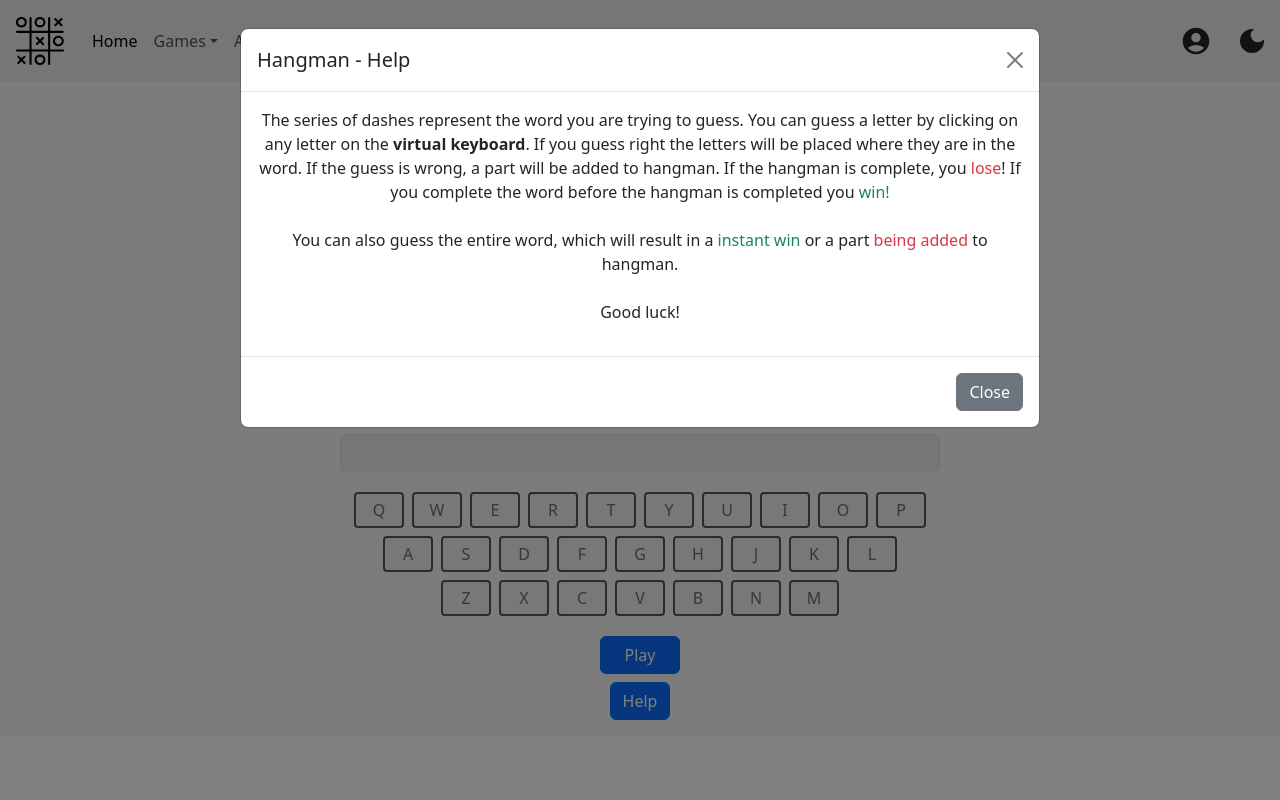
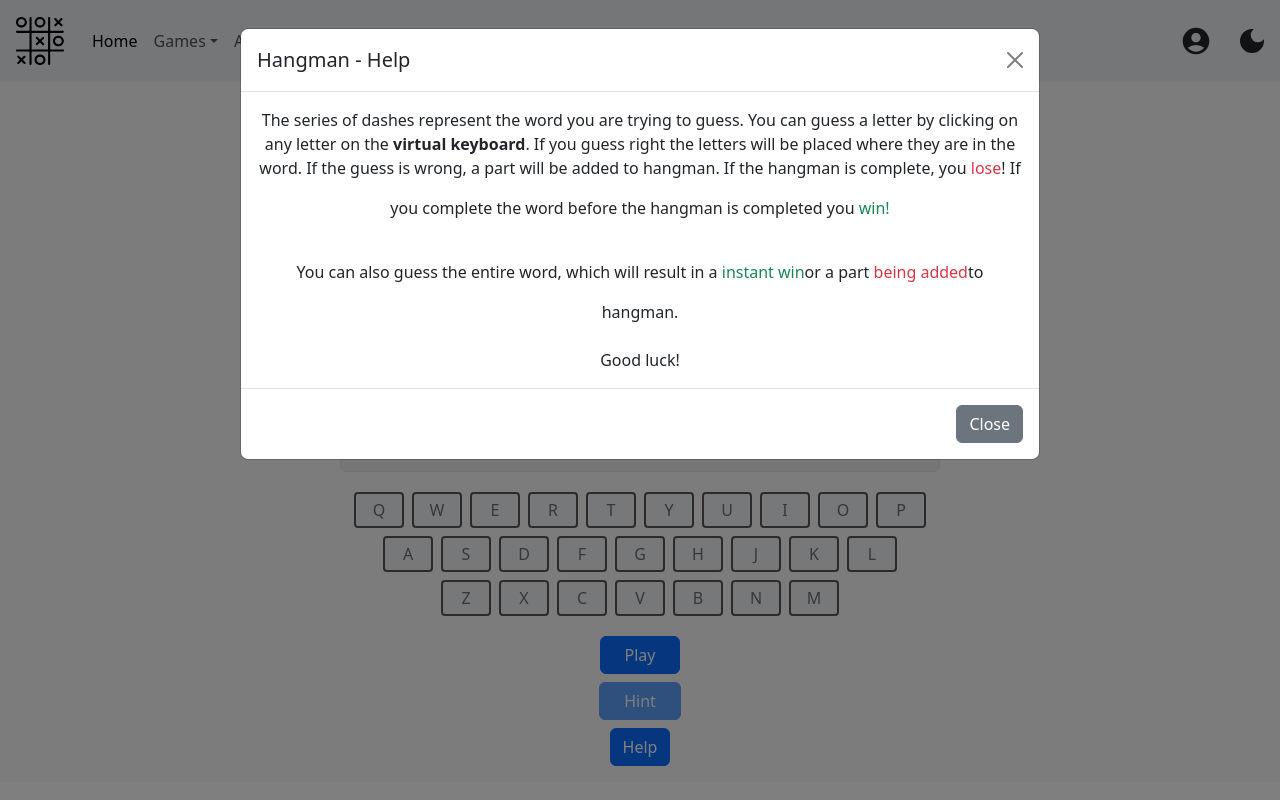
Before and after one commit to Zeden19/pencil-and-paper-games, a React (Vite) app: page /hangman in a window 1280 px wide. Both pictures are taken after a click on the button "Help". Built offline with nearby package versions, Linux system fonts and the light colour scheme.

Commit message:
Add hints for hangman

```diff
--- a/package.json
+++ b/package.json
@@ -11,6 +11,7 @@
   },
   "dependencies": {
     "@tanstack/react-query": "^5.51.23",
+    "axios": "^1.7.6",
     "bootstrap": "^5.3.3",
     "classnames": "^2.5.1",
     "express": "^4.19.2",
@@ -24,6 +25,7 @@
   "devDependencies": {
     "@eslint/js": "^9.8.0",
     "@types/bootstrap": "^5.2.10",
+    "@types/node": "^22.5.1",
     "@types/react": "^18.3.3",
     "@types/react-dom": "^18.3.0",
     "@vitejs/plugin-react": "^4.3.1",
--- a/src/HangMan/HangManBoard.tsx
+++ b/src/HangMan/HangManBoard.tsx
@@ -38,13 +38,6 @@ function HangManBoard() {
 
   return (
     <div>
-      {incorrectGuesses >= 6 && (
-        <div className={"text-danger"}>
-          You loose. Word was: <b>{word}</b>
-        </div>
-      )}
-      {win && wordPuzzle.length !== 0 && <div className={"text-success"}>You Win!</div>}
-
       <div className={"d-flex text-center align-items-center justify-content-center"}>
         <svg width={"11rem"} height={"15rem"} className={styles.figureContainer}>
           {/*Scaffolding*/}
--- a/src/HangMan/HangmanPage.tsx
+++ b/src/HangMan/HangmanPage.tsx
@@ -2,13 +2,23 @@ import HangManBoard from "./HangManBoard.tsx";
 import useHangManStore from "./store.ts";
 import { words } from "./words.ts";
 import GamePages from "../GamePages.tsx";
+import axios from "axios";
+import React from "react";
 
 function HangmanPage() {
-  const { playing, startGame } = useHangManStore();
+  const { playing, startGame, word, hint, setHint, incorrectGuesses, win, wordPuzzle } =
+    useHangManStore();
 
   function getWord() {
     const randomIndex = Math.floor(Math.random() * words.length);
     return words[randomIndex];
+  }
+
+  function getHint() {
+    if (hint) return;
+    axios
+      .get(`https://api.dictionaryapi.dev/api/v2/entries/en/${word}`)
+      .then((res) => setHint(res.data[0].meanings[0].definitions[0].definition));
   }
 
   return (
@@ -18,20 +28,35 @@ function HangmanPage() {
       playing={playing}
       helpModalId={"hangman"}
       helpModalDescription={
-        <p>
+        <div>
           The series of dashes represent the word you are trying to guess. You can guess a letter by
           clicking on any letter on the <b>virtual keyboard</b>. If you guess right the letters will
           be placed where they are in the word. If the guess is wrong, a part will be added to
           hangman. If the hangman is complete, you{" "}
-          <div className={"text-danger d-inline-block"}>lose</div>! If you complete the word before
-          the hangman is completed you <div className={"text-success d-inline-block"}>win!</div>{" "}
-          {"\n\n"} You can also guess the entire word, which will result in a{" "}
-          <div className={"text-success d-inline-block"}>instant win</div>{" "}
-          or a part <div className={"text-danger d-inline-block"}>being added</div> to hangman.
+          <p className={"text-danger d-inline-block"}>lose</p>! If you complete the word before the
+          hangman is completed you <p className={"text-success d-inline-block"}>win!</p> {"\n\n"}{" "}
+          You can also guess the entire word, which will result in a{" "}
+          <p className={"text-success d-inline-block"}>instant win</p>
+          or a part <p className={"text-danger d-inline-block"}>being added</p>
+          to hangman.
           {"\n\n"} Good luck!
-        </p>
+        </div>
+      }
+      aboveHelpButtons={
+        <button
+          disabled={!playing || hint !== ""}
+          onClick={getHint}
+          className={"btn btn-primary d-block my-2 px-4 m-auto"}
+        >
+          Hint
+        </button>
       }
     >
+      {hint && hint}
+      <div className={"text-danger"}>
+        {incorrectGuesses >= 6 && <div>You loose. Word was: <b>word</b></div>}
+      </div>
+      <div className={"text-success"}>{win && wordPuzzle.length !== 0 && "You Win!"}</div>
       <HangManBoard />
     </GamePages>
   );
--- a/src/HangMan/store.ts
+++ b/src/HangMan/store.ts
@@ -7,14 +7,16 @@ interface Guess {
 
 interface HangManStore {
   playing: boolean;
+  hint: string
   incorrectGuesses: number;
   guesses: Guess[];
   win: boolean;
   word: string;
   wordPuzzle: string[];
 
+  setGuesses: (guess: Guess) => void;
+  setHint: (hint: string) => void;
   setIncorrectGuesses: (incorrectGuesses: number) => void;
-  setGuesses: (guess: Guess) => void;
   setWordPuzzle: (wordPuzzle: string[]) => void;
   setWin: (win: boolean) => void;
   startGame: (word: string) => void;
@@ -22,6 +24,7 @@ interface HangManStore {
 
 const useHangManStore = create<HangManStore>((setState) => ({
   playing: false,
+  hint: "",
   incorrectGuesses: 0,
   guesses: [],
   win: false,
@@ -29,6 +32,7 @@ const useHangManStore = create<HangManStore>((setState) => ({
   wordPuzzle: [],
 
   setGuesses: (guess) => setState((state) => ({ guesses: [...state.guesses, guess] })),
+  setHint: (hint) => setState(() => ({hint: hint})),
   setIncorrectGuesses: (incorrectGuesses) =>
     setState(() => ({ incorrectGuesses: incorrectGuesses })),
   setWordPuzzle: (wordPuzzle) => setState(() => ({ wordPuzzle: wordPuzzle })),
@@ -40,6 +44,7 @@ const useHangManStore = create<HangManStore>((setState) => ({
       word: word,
       wordPuzzle: word.split("").map(() => "_"),
       incorrectGuesses: 0,
+      hint: ""
     })),
   setWin: (win: boolean) => setState(() => ({ win: win, playing: false })),
 }));
```
Also changed, not shown: 1 other file (tests, documents, lock files or other folders).
